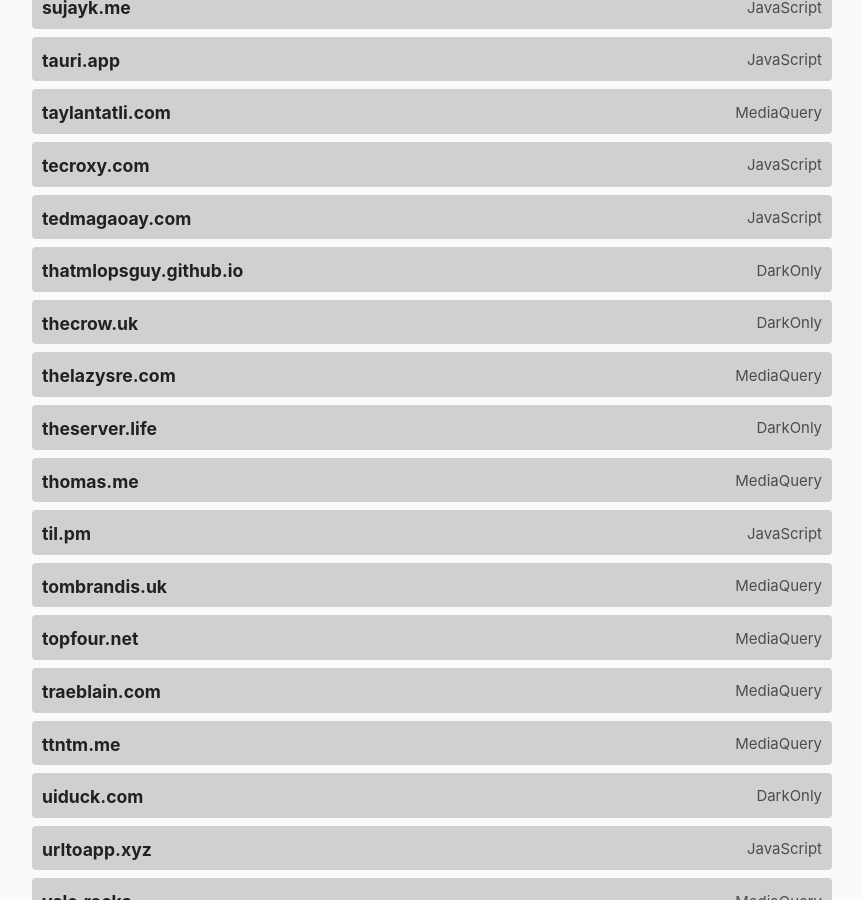
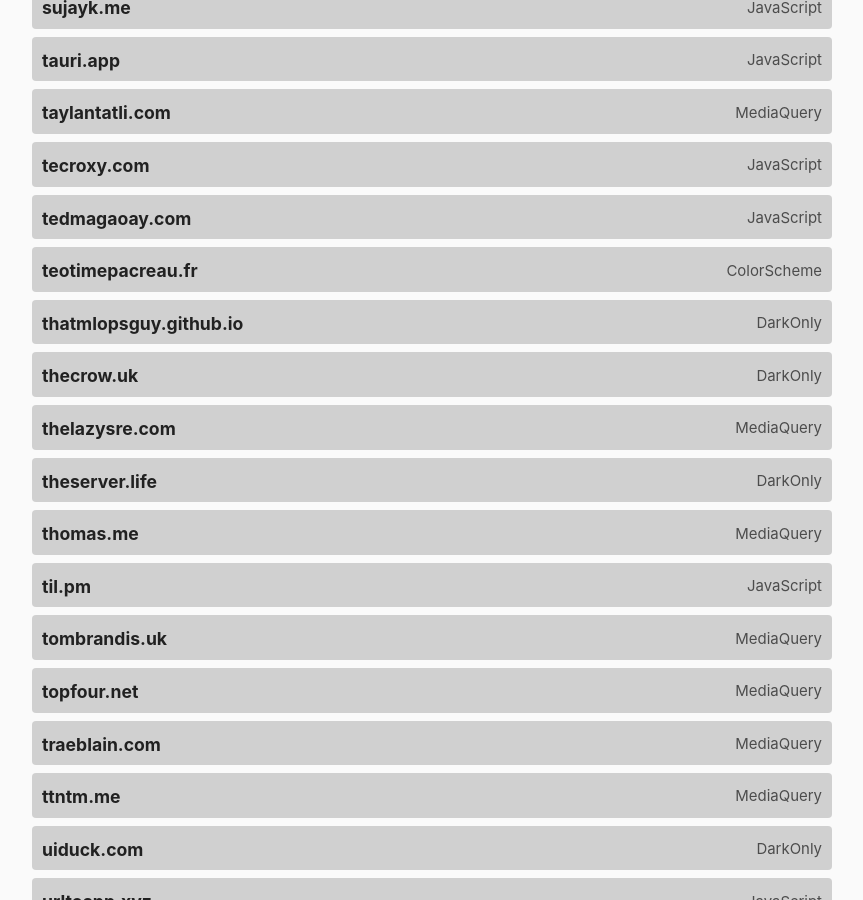
Before and after one commit to garritfra/darktheme.club, a Jekyll site: the page built from index.md, in a window 1280 px wide and 900 px high, scrolled down 8212 px. Shown: the whole window, without its empty margins (208-1071 px from the left). Built offline with Jekyll 4.4.1, drawn with Linux system fonts in a browser that asks for light colours.

Commit message:
[ADD]teotimepacreau.fr

```diff
--- a/_data/sites.yml
+++ b/_data/sites.yml
@@ -738,6 +738,11 @@
   method: javascript
   last_checked: 2023-07-08
 
+- domain: teotimepacreau.fr
+  url: https://www.teotimepacreau.fr/
+  method: colorscheme
+  last_checked: 2025-01-28
+
 - domain: thatmlopsguy.github.io
   url: https://thatmlopsguy.github.io/
   method: darkonly
```
